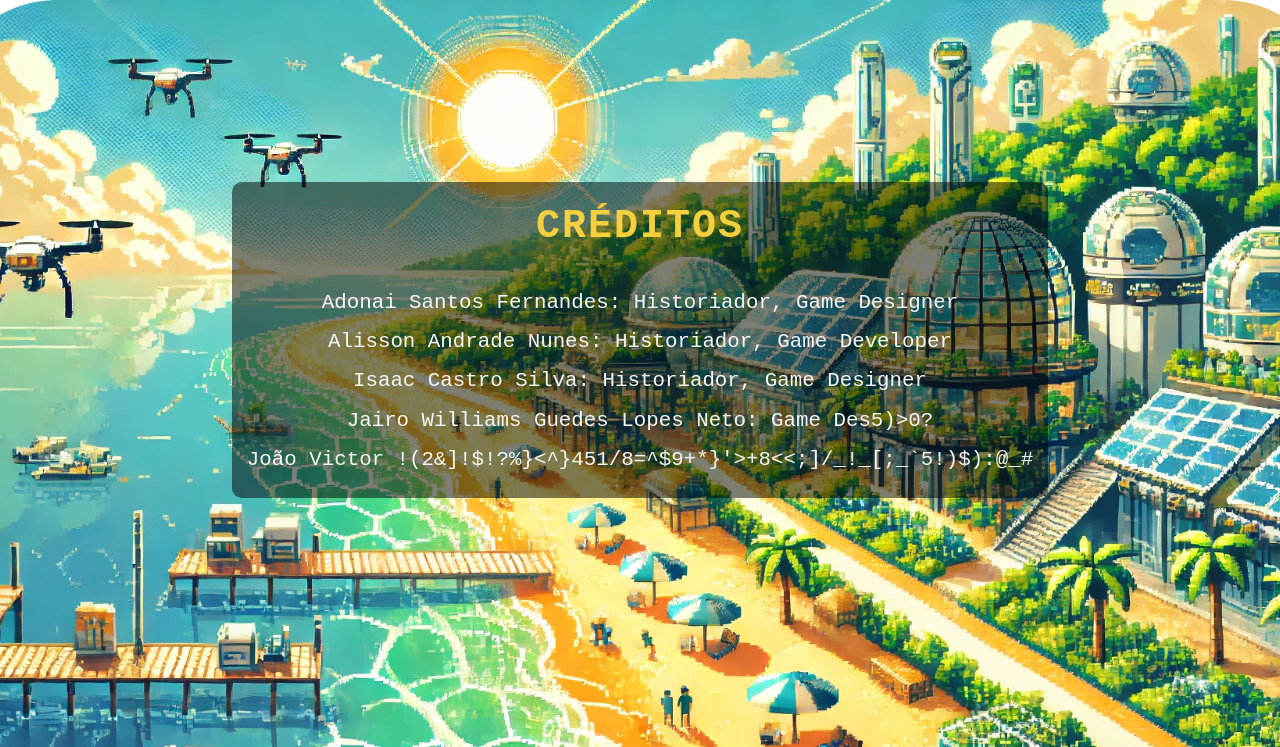
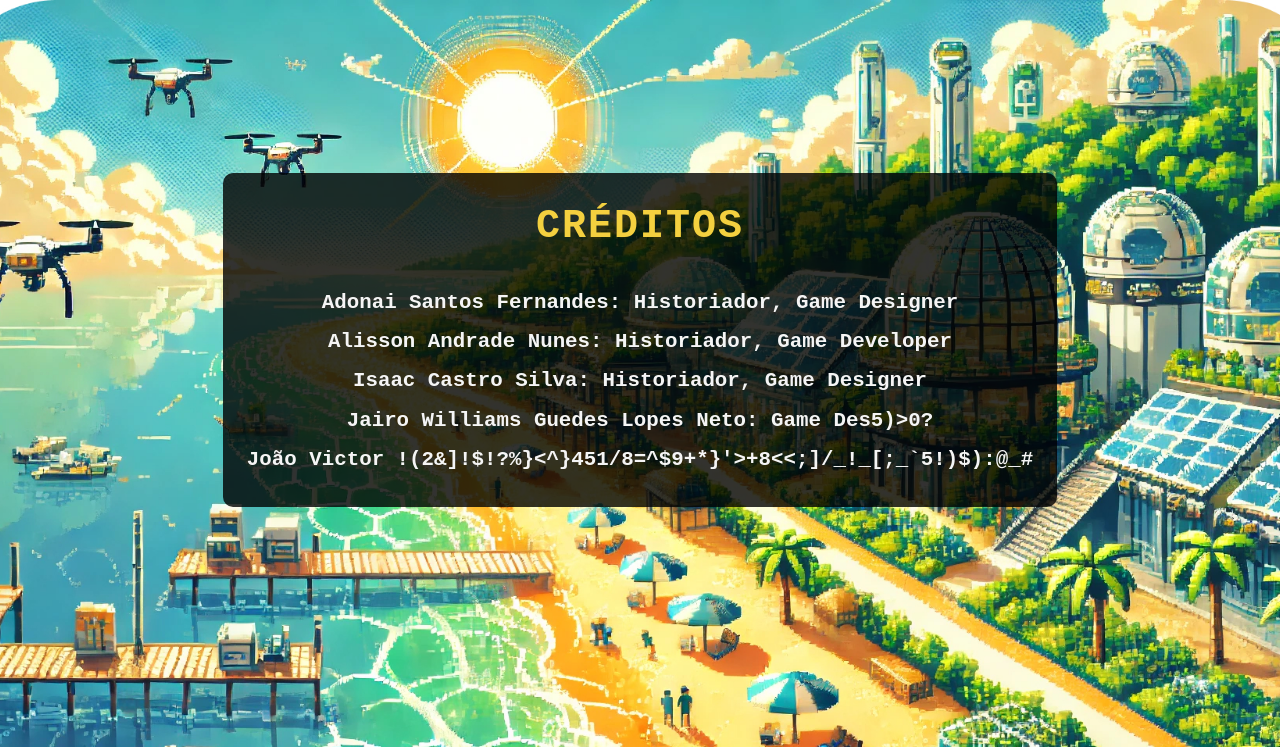
Before and after one commit to AlissoNNunes1/firewall_zero, a Django app: page /game/credits/ in a window 1280 px wide. Shown: the top 747 px of the page. Run offline with Django 5.2, Linux system fonts and the light colour scheme; some web fonts are replaced.

Commit message:
feat(ui): update credits styling and reposition back-to-home icon for improved layout

```diff
--- a/game/static/credits.css
+++ b/game/static/credits.css
@@ -1,4 +1,3 @@
-
 /* Geral */
 body {
     margin: 0;
@@ -22,13 +21,15 @@ body {
 }
 
 .names-container {
-    background: rgba(0, 0, 0, 0.5); /* Fundo translúcido */
+    background-color: rgba(0, 0, 0, 0.8); /* Fundo translúcido */
     padding: 15px;
     border-radius: 10px;
+    padding: 24px;
 }
 
 .name {
     font-size: 1.3rem;
+    font-weight: bold;
     margin-bottom: 8px;
 }
 
--- a/game/templates/game/screen.html
+++ b/game/templates/game/screen.html
@@ -11,7 +11,7 @@
         .back-to-home-icon {
             position: absolute;
             top: 16px;
-            left: 50%;
+            left: 75%;
             translate: -50%;
             font-size: 2rem;
             color: white;
@@ -20,6 +20,7 @@
             padding: 8px 16px;
             background: linear-gradient(45deg, #e27318 47%, #cd5219 100%);
             border-radius: 50%;
+            z-index: 500;
         }
 
         .back-to-home-icon:hover {
@@ -205,8 +206,8 @@
     <div class="popup" id="popup">
         <button class="close-btn" onclick="hidePopup()">&times;</button>
         <p>Você quer salvar o progresso?</p>
+        <button class="cancel-btn" onclick="goHome()">Não</button>
         <button class="confirm-btn" onclick="saveProgress()">Sim</button>
-        <button class="cancel-btn" onclick="goHome()">Não</button>
     </div>
 
     <script>
```
Also changed, not shown: db.sqlite3.
